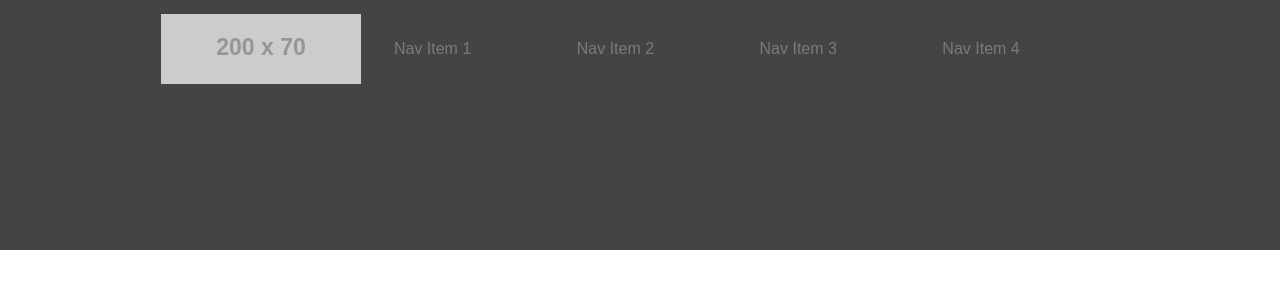
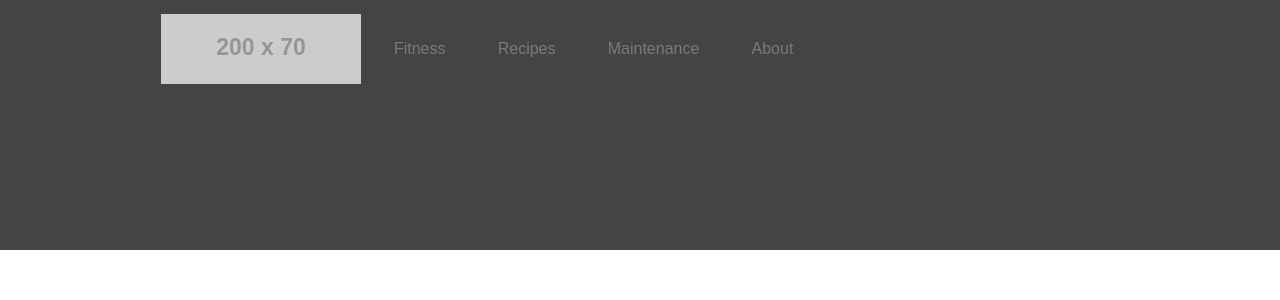
Before and after one commit to Copenbacon/PersonalSite, a Django app: page /blog/entries/ in a window 1280 px wide; the page is wider, and only the part inside the window is pictured. Shown: the top 300 px of that part. Run offline with Django 3.2, Linux system fonts and the light colour scheme; grey boxes labelled with a size stand in for pictures from a placeholder-image service; some libraries are stand-ins or nearby versions.

Commit message:
stratifying entries according to where they belong

```diff
--- a/personal_site/blog/urls.py
+++ b/personal_site/blog/urls.py
@@ -2,10 +2,13 @@
 
 from django.conf.urls import url
 from blog.views import EntryView, AlbumView, \
-    EntryIdView, AlbumIdView, AddEntryView, AddAlbumView, EntryEditView, AlbumEditView
+    EntryIdView, AlbumIdView, AddEntryView, AddAlbumView, EntryEditView, AlbumEditView, FitnessEntryView, MaintenanceEntryView, RecipeEntryView
 
 urlpatterns = [
     url(r'^entries/$', EntryView.as_view(), name="entries"),
+    url(r'^fitness/entries/$', FitnessEntryView.as_view(), name="fitness_entries"),
+    url(r'^maintenance/entries/$', MaintenanceEntryView.as_view(), name="maintenance_entries"),
+    url(r'^recipes/entries/$', RecipeEntryView.as_view(), name="recipe_entries"),
     url(r'^albums/$', AlbumView.as_view(), name="albums"),
     url(r'^entries/(?P<pk>\d+)/$', EntryIdView.as_view(), name="individual_entry"),
     url(r'^albums/(?P<pk>\d+)/$', AlbumIdView.as_view(), name="individual_album"),
--- a/personal_site/blog/views.py
+++ b/personal_site/blog/views.py
@@ -12,6 +12,39 @@ class EntryView(TemplateView):
 	"""A class based view for Multiple Entries."""
 
 	template_name = "blog/entry.html"
+
+	def get_context_data(self):
+		"""Extending get_context_data method to add data."""
+		entries = Entry.objects.filter(published='public').all()
+		return {'entries': entries}
+
+
+class FitnessEntryView(TemplateView):
+	"""A class based view for Multiple Entries."""
+
+	template_name = "blog/fitness/entry.html"
+
+	def get_context_data(self):
+		"""Extending get_context_data method to add data."""
+		entries = Entry.objects.filter(published='public').all()
+		return {'entries': entries}
+
+
+class MaintenanceEntryView(TemplateView):
+	"""A class based view for Multiple Entries."""
+
+	template_name = "blog/maintenance/entry.html"
+
+	def get_context_data(self):
+		"""Extending get_context_data method to add data."""
+		entries = Entry.objects.filter(published='public').all()
+		return {'entries': entries}
+
+
+class RecipeEntryView(TemplateView):
+	"""A class based view for Multiple Entries."""
+
+	template_name = "blog/recipes/entry.html"
 
 	def get_context_data(self):
 		"""Extending get_context_data method to add data."""
--- a/personal_site/personal_site/static/base.css
+++ b/personal_site/personal_site/static/base.css
@@ -42,7 +42,6 @@ ul#nav-bar {
   padding: 0;
 }
 
-
 .nav-items {
   display: inline;
   color: rgb(122, 122, 122);
@@ -69,6 +68,10 @@ ul#nav-bar {
 
 .nav-items:hover {
   background-color: rgb(0, 0, 0);
+}
+
+.nav-items-a{
+  text-decoration: none;
 }
 
 #banner {
--- a/personal_site/personal_site/templates/personal_site/base.html
+++ b/personal_site/personal_site/templates/personal_site/base.html
@@ -6,7 +6,7 @@
   <head>
     <meta charset="utf-8">
     <link rel="stylesheet" href='{% static "base.css" %}'>
-    <title>Wireframe Exercise</title>
+    <title>A Clever Title</title>
   </head>
 
   <body>
@@ -14,10 +14,10 @@
       <nav id="header-content">
         <img id="logo" src="http://placehold.it/200x70/000000/707070" alt="logo">
         <ul id="nav-bar">
-          <li class="nav-items">Nav Item 1</li>
-          <li class="nav-items">Nav Item 2</li>
-          <li class="nav-items">Nav Item 3</li>
-          <li class="nav-items">Nav Item 4</li>
+          <a href="{% url 'fitness_entries' %}" class="nav-items-a"><li class="nav-items">Fitness</li></a>
+          <a href="{% url 'recipe_entries' %}" class="nav-items-a"><li class="nav-items">Recipes</li></a>
+          <a href="{% url 'maintenance_entries' %}" class="nav-items-a"><li class="nav-items">Maintenance</li></a>
+          <a href="{% url 'entries' %}" class="nav-items-a"><li class="nav-items">About</li></a>
         </ul>
       </nav>
     </header>
```
Also changed, not shown: personal_site/blog/templates/blog/fitness/entry.html (added, +7 -0 lines), personal_site/blog/templates/blog/maintenance/entry.html (added, +7 -0 lines), personal_site/blog/templates/blog/recipes/entry.html (added, +7 -0 lines), 1 other file.
